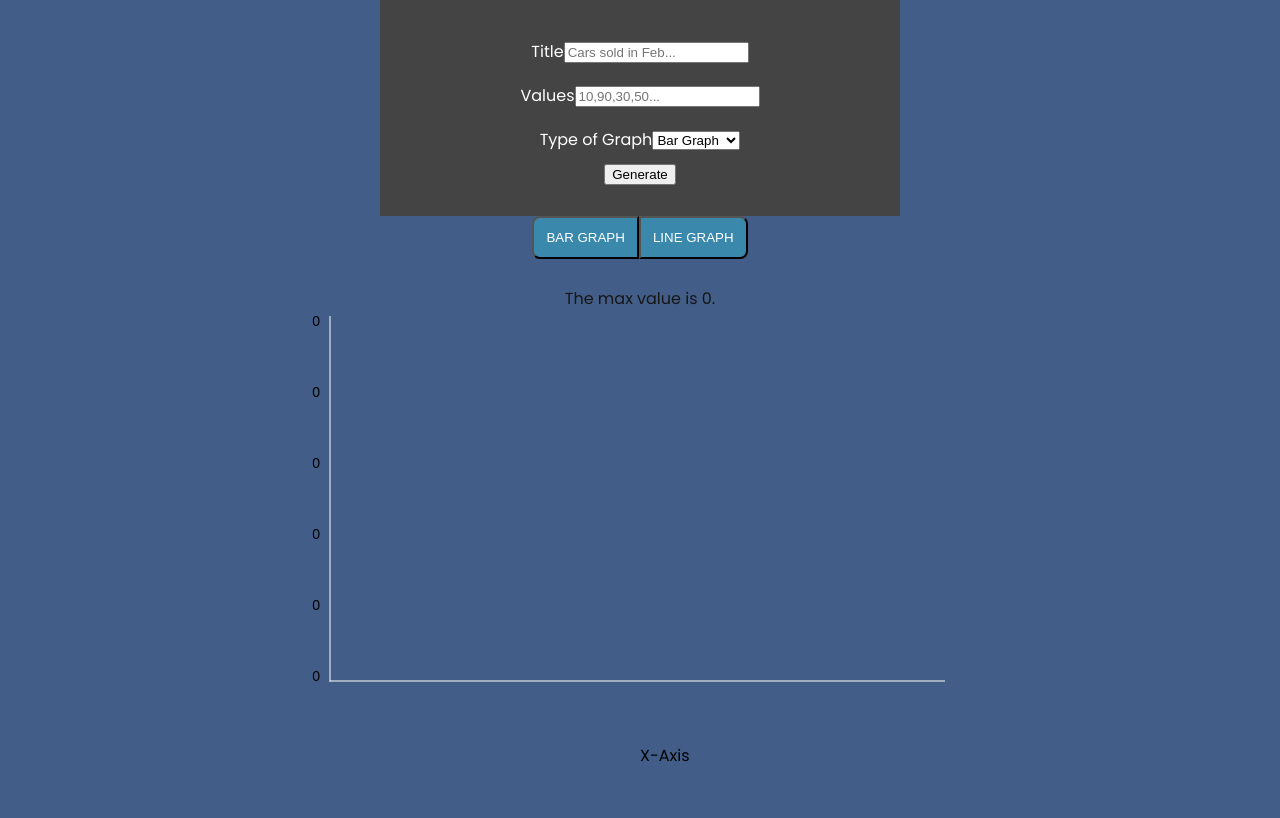
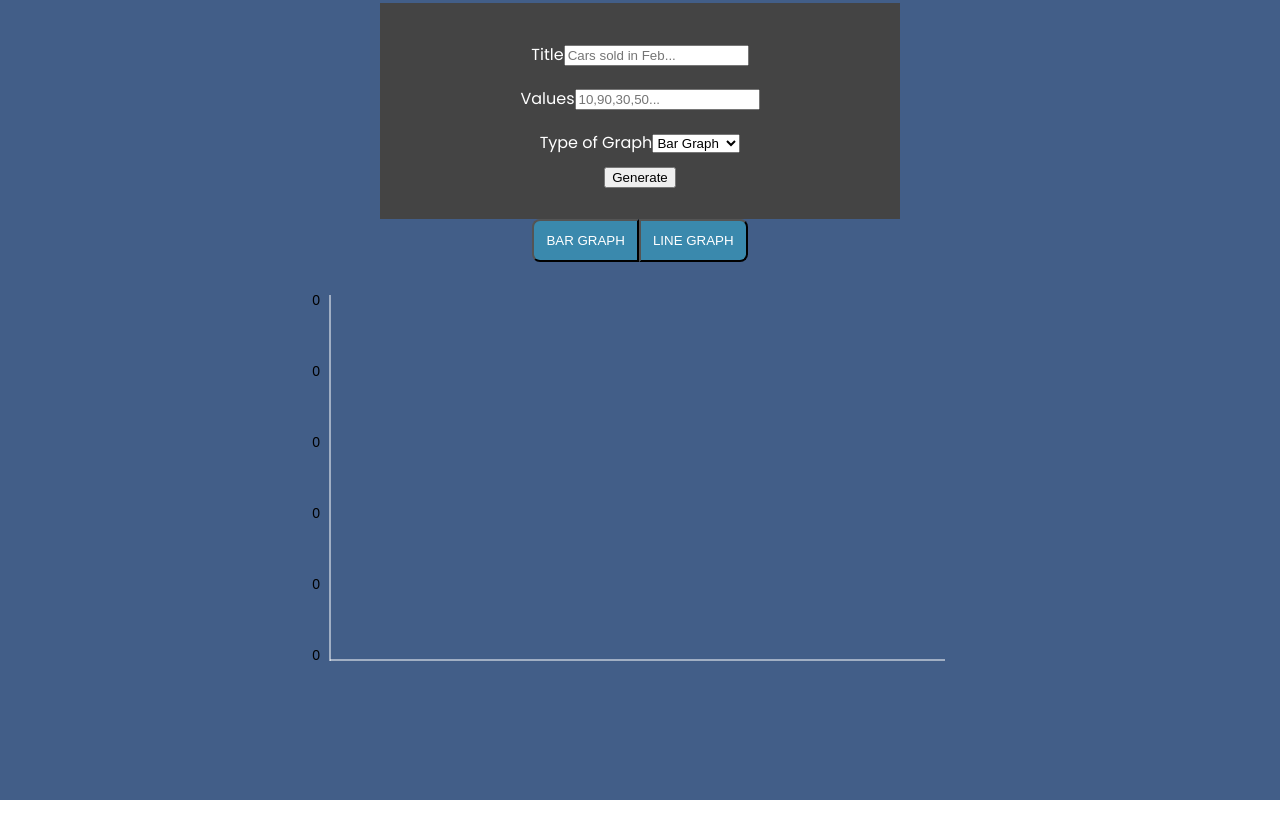
Before and after one commit to David-Sangojinmi/fintech-sandpit-task, a React (Create React App) app: page / in a window 1280 px wide. Both pictures are taken after a click on the button "BAR GRAPH". Built offline with nearby package versions, Linux system fonts and the light colour scheme.

Commit message:
fixed alignment errors

```diff
--- a/src/components/Graph/BarGraph.js
+++ b/src/components/Graph/BarGraph.js
@@ -4,6 +4,8 @@ import Title from "./Title";
 const BarGraph = (props) => {
     const graphHeight = 500;
     const graphWidth = 800;
+    const gridHeight = 358;
+    const gridWidth = 584;
     const numOfValues = props.values.length;
     const [maxValue, setMaxValue] = useState({
         value: 0
@@ -24,12 +26,8 @@ const BarGraph = (props) => {
     return (
         <>
             <Title title={props.title} />
-            <div>The max value is {maxValue.value}.</div>
             <svg className="graph" height={graphHeight} width={graphWidth}>
                 <title>{props.title} line graph.</title>
-                <g>
-                    <text x="400" y="450" className="line-graph-title">X-Axis</text>
-                </g>
                 <g class="grid grid-lines">
                     <line x1="90" x2="90" y1="5" y2="371"></line>
                 </g>
@@ -39,20 +37,23 @@ const BarGraph = (props) => {
                 <g class="grid grid-values">
                     {props.values.map((value, index) =>
                         <g className="grid grid-values grid-values-bars"
-                            transform={"translate(" + (91 + ((584/(numOfValues + 1)) * (index * 1.1))).toString() +
-                            "," + (11 + (358/maxValue.value) * (maxValue.value - value)).toString() + ")"}>
-                            <rect height={((358/maxValue.value) * value).toString()}
-                                width={(584/(numOfValues + 1)).toString()}></rect>
+                            transform={"translate(" + (91 + ((gridWidth/(numOfValues + 1)) * (index * 1.1))).toString() +
+                            "," + (11 + (gridHeight/maxValue.value) * (maxValue.value - value)).toString() + ")"}>
+                            <rect height={((gridHeight/maxValue.value) * value).toString()}
+                                width={(gridWidth/(numOfValues + 1)).toString()}></rect>
                         </g>
                     )}
                 </g>
                 <g className="labels x-labels">
-                    {props.values.map((value, index) =>
-                        <text x={(91 + ((584/(numOfValues + 1)) * (index * 1.1)) + ((584/(numOfValues + 1))/2)).toString()} y="400">{index}</text>)}
+                    {props.values.map((_, index) =>
+                        <text x={(91 + ((gridWidth/(numOfValues + 1)) * (index * 1.1))
+                        + ((gridWidth/(numOfValues + 1))/2)).toString()} y="400">{index}</text>)}
                 </g>
                 <g className="labels y-labels">
                     {(new Array(6)).fill(0).map((_, n) =>
-                        <text x="80" y={(15 + (71 * n)).toString()}>{Math.round((maxValue.value - (maxValue.value/5) * n)*10)/10}</text>)}
+                        <text x="80" y={(15 + (71 * n)).toString()}>
+                            {Math.round((maxValue.value - (maxValue.value/5) * n)*10)/10}
+                        </text>)}
                 </g>
             </svg>
         </>
--- a/src/components/Graph/LineGraph.js
+++ b/src/components/Graph/LineGraph.js
@@ -4,6 +4,9 @@ import Title from "./Title";
 const LineGraph = (props) => {
     const graphHeight = 500;
     const graphWidth = 800;
+    const gridHeight = 358;
+    const gridWidth = 584;
+    const gridYOrigin = 373;
     const numOfValues = props.values.length;
     const [maxValue, setMaxValue] = useState({
         value: 0
@@ -24,12 +27,8 @@ const LineGraph = (props) => {
     return (
         <>
             <Title title={props.title} />
-            <div>The max value is {maxValue.value}.</div>
             <svg className="graph" height={graphHeight} width={graphWidth}>
                 <title>{props.title} line graph.</title>
-                <g>
-                    <text x="400" y="450" className="line-graph-title">X-Axis</text>
-                </g>
                 <g class="grid grid-lines">
                     <line x1="90" x2="90" y1="5" y2="371"></line>
                 </g>
@@ -39,21 +38,26 @@ const LineGraph = (props) => {
                 <g class="grid grid-values">
                     <polyline
                         points={props.values.map((value, index) =>
-                            (100 + ((584/(numOfValues - 1)) * index)) + "," + (373 - ((358/maxValue.value) * value))).toString()}
+                            (91 + ((gridWidth/(numOfValues + 1)) * (index * 1.1)) + ((gridWidth/(numOfValues + 1))/2))
+                            + "," + (gridYOrigin - ((gridHeight/maxValue.value) * value))).toString()}
                     />
                     {props.values.map((value, index) =>
                     <circle class="grid grid-values grid-values-circles"
-                        cx={(100 + ((584/(numOfValues - 1)) * index)).toString()}
-                        cy={(373 - ((358/maxValue.value) * value)).toString()}
+                        cx={(91 + ((gridWidth/(numOfValues + 1)) * (index * 1.1))
+                            + ((gridWidth/(numOfValues + 1))/2)).toString()}
+                        cy={(gridYOrigin - ((gridHeight/maxValue.value) * value)).toString()}
                     />)}
                 </g>
                 <g className="labels x-labels">
-                    {props.values.map((value, index) =>
-                        <text x={(100 + ((584/(numOfValues - 1)) * index)).toString()} y="400">{index}</text>)}
+                    {props.values.map((_, index) =>
+                        <text x={(91 + ((gridWidth/(numOfValues + 1)) * (index * 1.1))
+                            + ((gridWidth/(numOfValues + 1))/2)).toString()} y="400">{index}</text>)}
                 </g>
                 <g className="labels y-labels">
                     {(new Array(6)).fill(0).map((_, n) =>
-                        <text x="80" y={(15 + (71 * n)).toString()}>{maxValue.value - (maxValue.value/5) * n}</text>)}
+                        <text x="80" y={(15 + (71 * n)).toString()}>
+                            {Math.round((maxValue.value - (maxValue.value/5) * n)*10)/10}
+                        </text>)}
                 </g>
             </svg>
         </>
```
